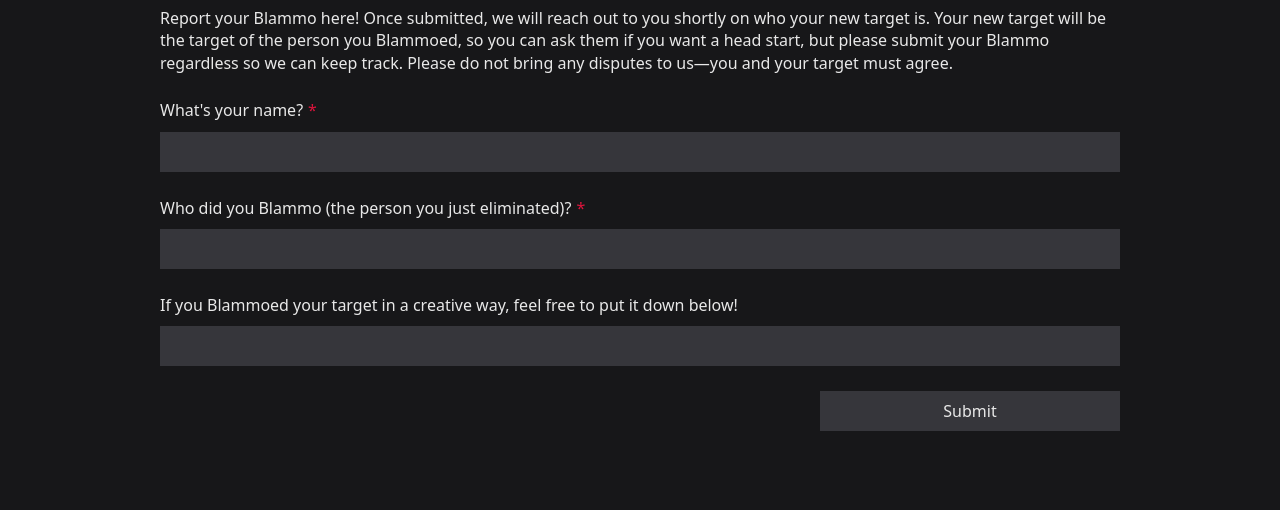
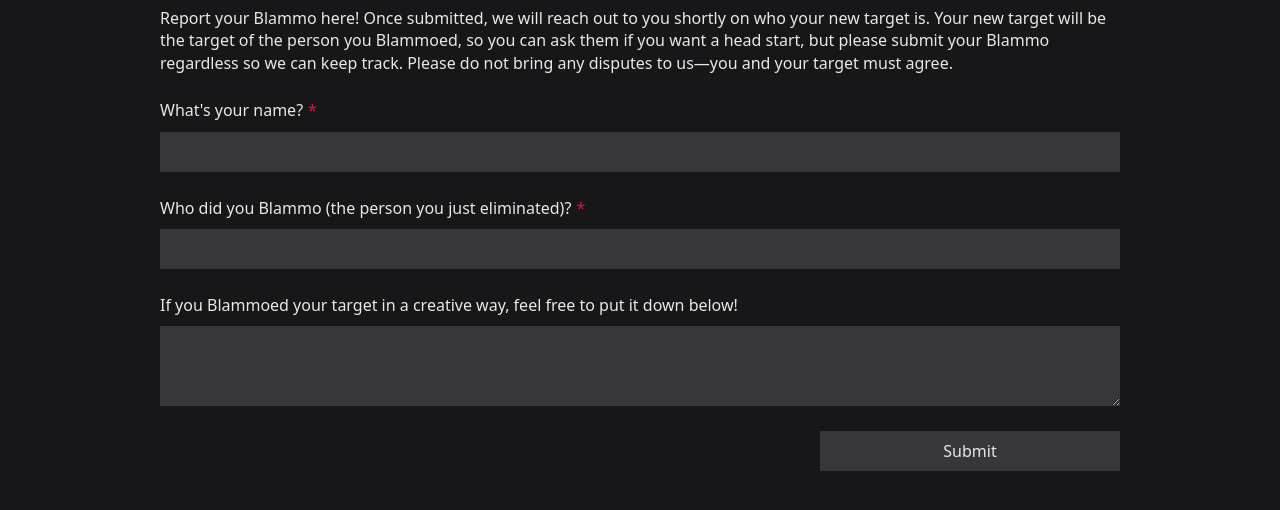
Before and after one commit to Drumming2008/blam, a plain HTML site: page frontend/report/index.html in a window 1280 px wide. Shown: the part 124-634 px from the top of the page. Drawn offline with nearby package versions, Linux system fonts and the light colour scheme; no server answers.

Commit message:
small qol

```diff
--- a/frontend/report/index.html
+++ b/frontend/report/index.html
@@ -26,7 +26,7 @@
                 <span>Who did you Blammo (the person you just eliminated)?</span><input type="text" id="target" required autocomplete="off" class="autocomplete">
             </label>
             <label>
-                <span>If you Blammoed your target in a creative way, feel free to put it down below!</span><input type="text" id="method" autocomplete="off">
+                <span>If you Blammoed your target in a creative way, feel free to put it down below!</span><textarea type="text" id="method" autocomplete="off"></textarea>
             </label>
             <div class="form-footer">
                 <p id="form-error"></p>
--- a/frontend/style.css
+++ b/frontend/style.css
@@ -239,15 +239,24 @@ th {
   filter: brightness(0.75);
 }
 
-input {
+input, textarea {
   font-size: inherit;
   height: 40px;
   padding: 10px;
   background: var(--bg-light);
 }
 
+textarea {
+  min-height: 80px;
+}
+
 ::placeholder {
   color: #9b9ba6;
+}
+
+::selection {
+  color: var(--bg);
+  background: var(--accent);
 }
 
 form {
@@ -269,13 +278,10 @@ form > label > span {
   width: 100%;
 }
 
-form > label > input {
+form > label > input, form > label > textarea {
   width: 100%;
-  background: var(--bg-light);
-  height: 40px;
-  padding: 0 10px;
-  font-family: inherit;
   transition: outline 0.1s ease;
+  resize: vertical;
 }
 
 form > label:has([required]) > span::after {
@@ -300,6 +306,10 @@ form > label:has([required]) > span::after {
 #submit {
   width: 50%;
   max-width: 300px;
+}
+
+#submit {
+  margin-bottom: 50px;
 }
 
 button {
@@ -426,7 +436,7 @@ button:active, #submit:active,
 }
 
 #auth-error {
-  color: red;
+  color: var(--error);
   display: none;
 }
 
```
